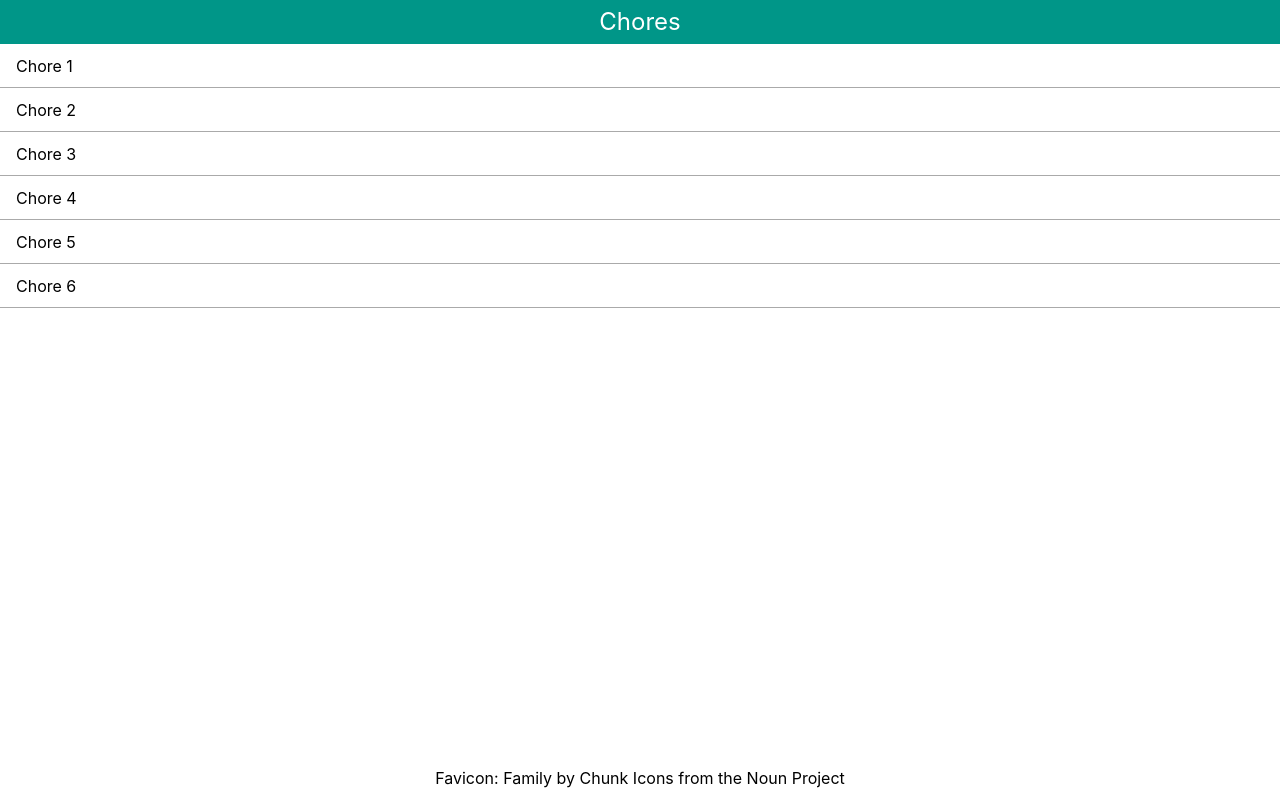
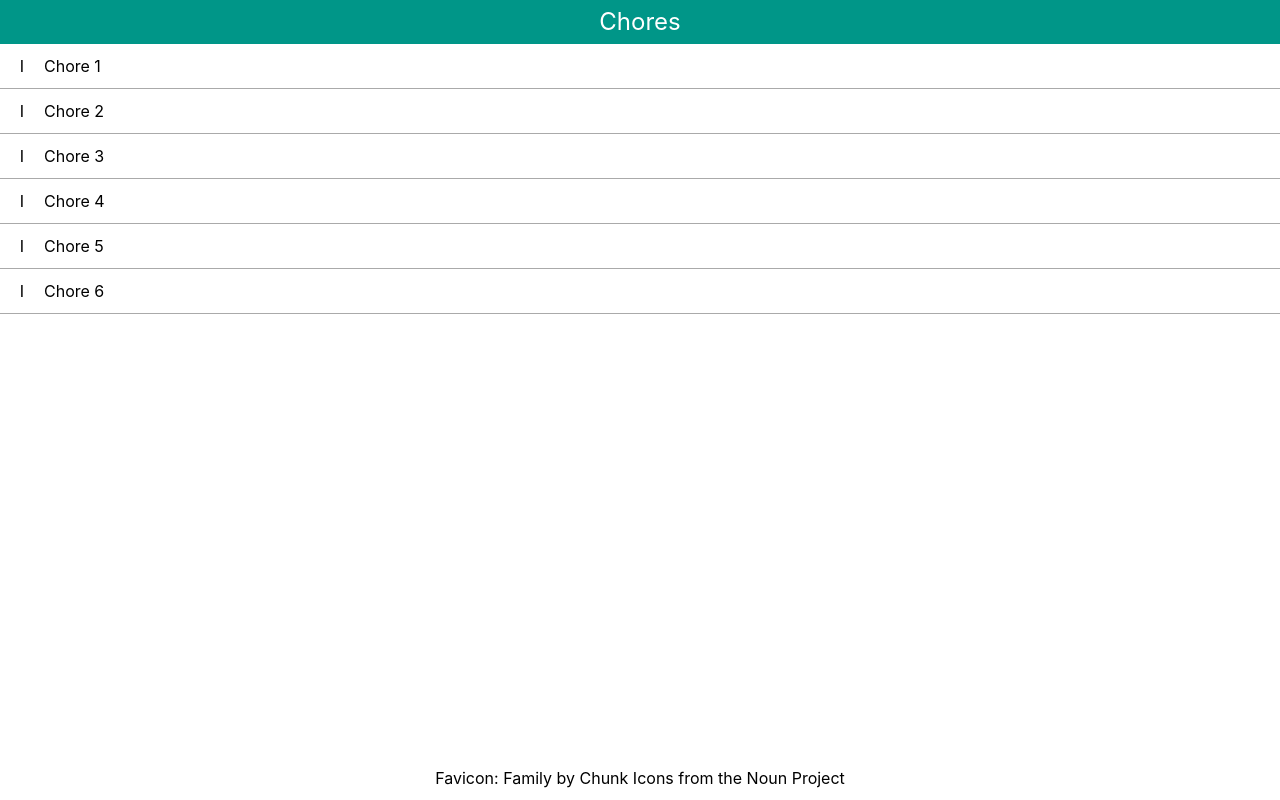
Before and after one commit to adamstegman/chores, a React app: page /chores in a window 1280 px wide. Built offline with nearby package versions, Linux system fonts and the light colour scheme.

Commit message:
complete chores

```diff
--- a/public/index.css
+++ b/public/index.css
@@ -41,8 +41,18 @@ li {
   align-items: center;
 
   border-bottom: 1px solid #aaa;
-  min-height: 44px;
-  padding: 0 1rem;
+}
+li.activateable {
+  cursor: pointer;
+}
+/* The list item should be tappable; 44px high */
+li > * {
+  line-height: 44px;
+  height: 44px;
+}
+/* Leading item should be tappable; 44px wide */
+li > :first-child:not(:last-child) {
+  width: 44px;
 }
 
 /*
@@ -95,6 +105,13 @@ h1 {
 }
 
 /*
+  Chore list styles
+*/
+li > .leading {
+  text-align: center;
+}
+
+/*
   Footer / nav bar styles
 */
 footer {
--- /dev/null
+++ b/src/chores/chore-completed-indicator.tsx
@@ -0,0 +1,5 @@
+import * as React from 'react'
+
+export const ChoreCompletedIndicator = ({ completed }: { completed: boolean }) => (
+  <p className="leading">{completed ? 'C' : 'I' }</p>
+);
--- a/src/chores/chore-list.tsx
+++ b/src/chores/chore-list.tsx
@@ -1,8 +1,24 @@
-import * as React from 'react'
+import * as React from 'react';
+import { useState } from 'react';
 
-import { ListView} from '../list-view/list-view';
+import { ListItem } from '../list-view/list-item';
+import { ListView } from '../list-view/list-view';
+import { ChoreCompletedIndicator } from './chore-completed-indicator';
 import { ChoreProvider } from './chore-provider';
 
-export const ChoreList = ({ choreProvider }: { choreProvider: ChoreProvider }) => (
-  <ListView items={choreProvider.getChores()} />
-);
+export const ChoreList = ({ choreProvider }: { choreProvider: ChoreProvider }) => {
+  const [chores, setChores] = useState(choreProvider.getChores());
+
+  const items = chores.map((chore, i) => new ListItem({
+    key: chore.id,
+    name: chore.name,
+    leading: <ChoreCompletedIndicator completed={chore.completed} />,
+    onActivate: () => {
+      console.log('IN', i);
+      choreProvider.toggleChoreCompleted(i);
+      // TODO: this feels too heavy - we only need to re-render the single child that changed
+      setChores(choreProvider.getChores());
+    },
+  }));
+  return <ListView items={items} />
+};
--- a/src/chores/chore-provider.ts
+++ b/src/chores/chore-provider.ts
@@ -12,6 +12,10 @@ export class ChoreProvider {
 
   // TODO: Observable<Chore> so consumers can .take(20) or whatever
   getChores(): Chore[] {
-    return this.chores;
+    return this.chores.slice(0);
+  }
+
+  toggleChoreCompleted(index: number) {
+    this.chores[index].completed = !this.chores[index].completed;
   }
 }
--- a/src/chores/chore.ts
+++ b/src/chores/chore.ts
@@ -1,5 +1,6 @@
 export class Chore {
   completed = false;
+  id = this.name;
 
   constructor(public name: string) {}
 }
--- a/src/list-view/list-item.ts
+++ b/src/list-view/list-item.ts
@@ -1,3 +1,17 @@
+import * as React from 'react';
+
+type EventHandler = () => void;
+
 export class ListItem {
-  constructor(public name: string) {}
+  key: string;
+  name: string;
+  leading: React.ReactNode;
+  onActivate: EventHandler;
+
+  constructor({ key, name, leading, onActivate}: { key: string, name: string, leading?: React.ReactNode, onActivate?: EventHandler }) {
+    this.key = key;
+    this.name = name;
+    this.leading = leading;
+    this.onActivate= onActivate;
+  }
 }
--- a/src/list-view/list-view-item.tsx
+++ b/src/list-view/list-view-item.tsx
@@ -3,7 +3,8 @@ import * as React from 'react'
 import { ListItem } from './list-item';
 
 export const ListViewItem = ({ item }: { item: ListItem }) => (
-  <li>
+  <li className={item.onActivate ? 'activateable' : ''} onClick={item.onActivate}>
+    {item.leading}
     <p>{item.name}</p>
   </li>
 );
--- a/src/list-view/list-view.tsx
+++ b/src/list-view/list-view.tsx
@@ -6,6 +6,6 @@ import { ListViewItem } from './list-view-item';
 // TODO: Observable<ListItem> and take until screen is full
 export const ListView = ({ items }: { items: ListItem[] }) => (
   <ol>
-    {items.map(item => <ListViewItem item={item} />)}
+    {items.map(item => <ListViewItem item={item} key={item.key} />)}
   </ol>
 );
```
